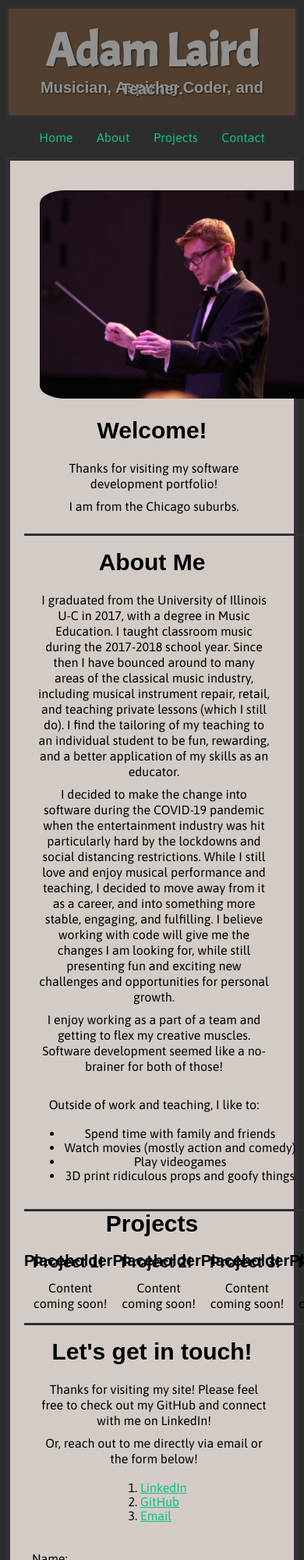
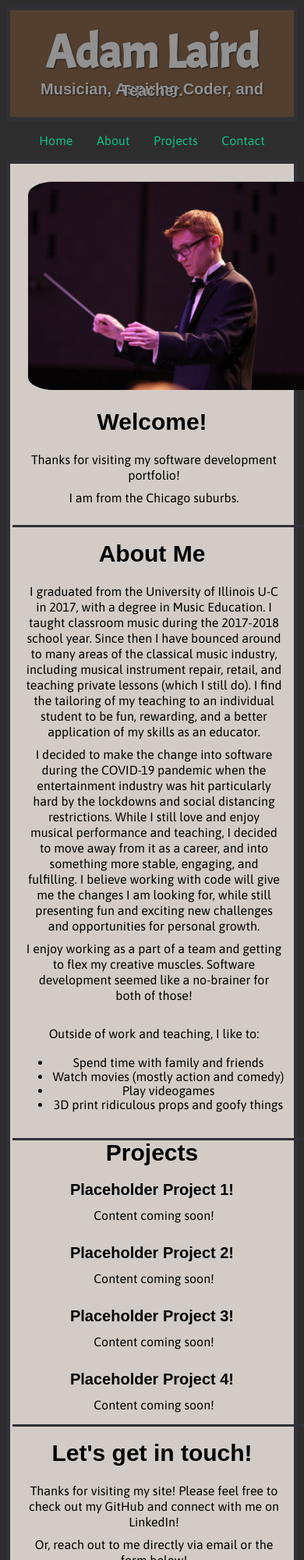
Before and after one commit to ALaird42/Website-Portfolio, a plain HTML site: page index.html in a window 390 px wide. Shown: the top 2000 px of the page at 78% size. Drawn offline with Linux system fonts and the light colour scheme; a script that the page names is missing; a web font is replaced by a local one.

Commit message:
Updated responsiveness of projects section to work better on mobile devices

```diff
--- a/style.css
+++ b/style.css
@@ -63,7 +63,7 @@ hr{
   justify-content: center;
   background-color: #523f2f;
   padding: 3px;
-  border: 3px solid #303036;
+  border: 5px solid #303036;
   color: #919191;
   text-shadow: 1px 1px 2px #211d1c;
 }
@@ -72,7 +72,6 @@ hr{
   background-color: #d3ccc6;
   padding: 3px;
   border: 5px solid #303036;
-  padding: 18px;
 }
 
 .img-display{
@@ -180,7 +179,7 @@ form button {
 
 .group-1 {
   display: flex;
-  flex-direction: row;
+  flex-direction: column;
   margin-top: 5px;
 }
 
@@ -201,4 +200,7 @@ a:active      {color: lightgrey}
   form textarea {
     height: 160px;
   }
+  .group-1 {
+    flex-direction: row;
+  }
 }
```
